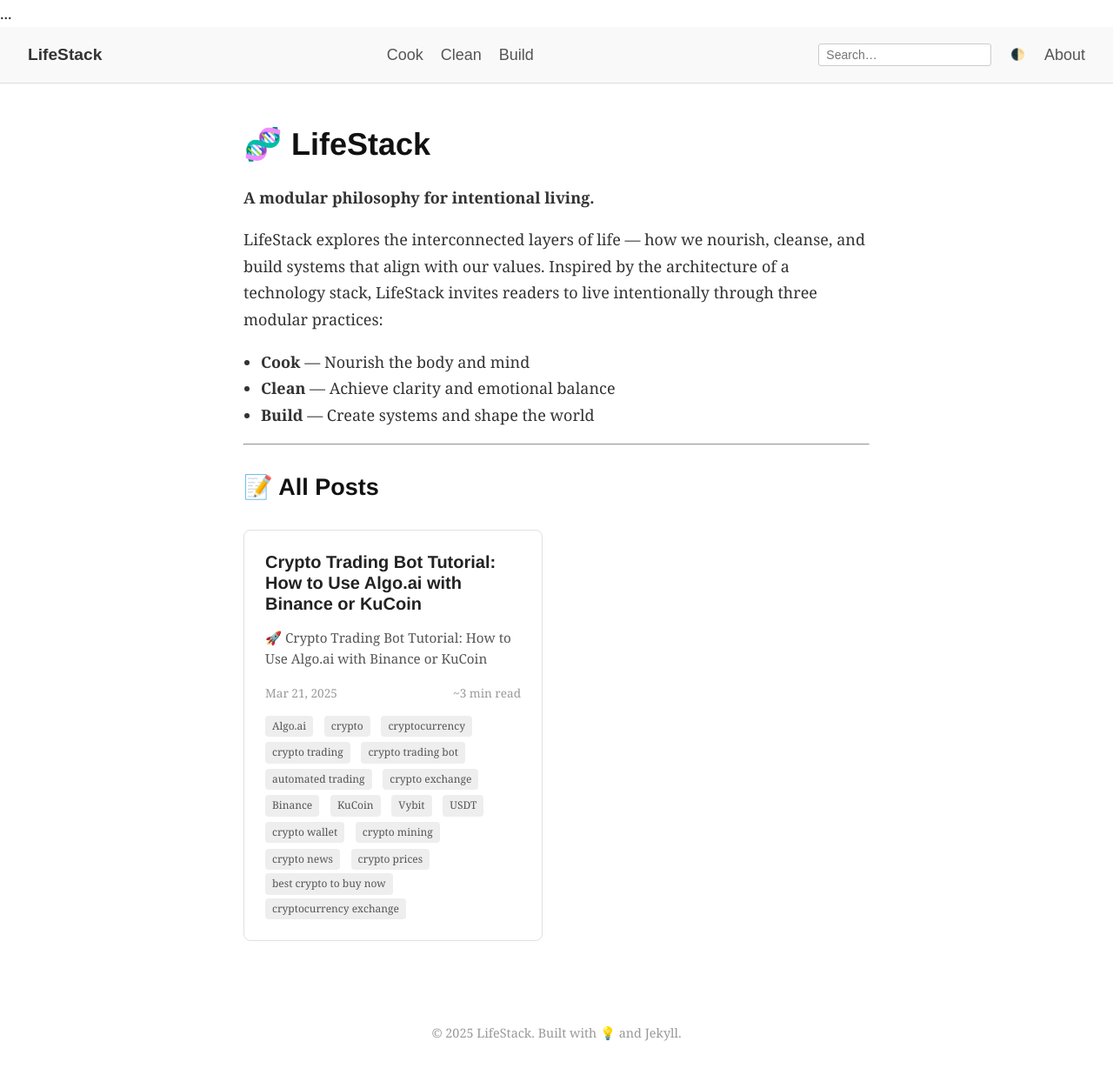
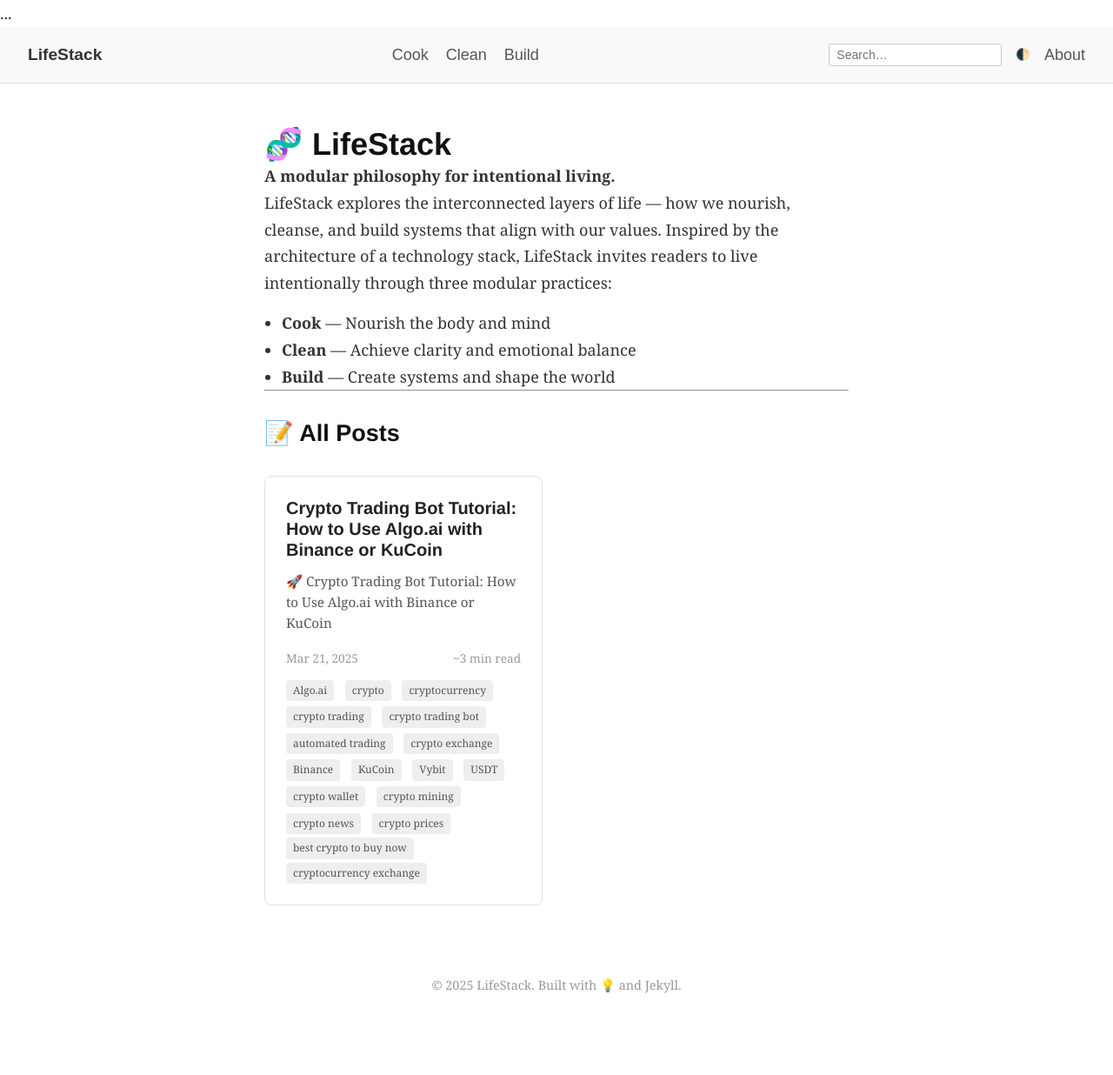
Before and after one commit to skelleng/lifeStack, a Jekyll site: the page built from index.md, in a window 1280 px wide and 1247 px high. Shown: the top 1236 px of the window at 87% size. Built offline with Jekyll 4.4.1, drawn with Linux system fonts in a browser that asks for light colours.

Commit message:
Update style.css

```diff
--- a/assets/css/style.css
+++ b/assets/css/style.css
@@ -1,3 +1,16 @@
+/* Reset & Base Fixes */
+* {
+  margin: 0;
+  padding: 0;
+  box-sizing: border-box;
+}
+
+html, body {
+  height: 100%;
+  margin: 0;
+  padding: 0;
+}
+
 html {
   scroll-behavior: smooth;
 }
```
